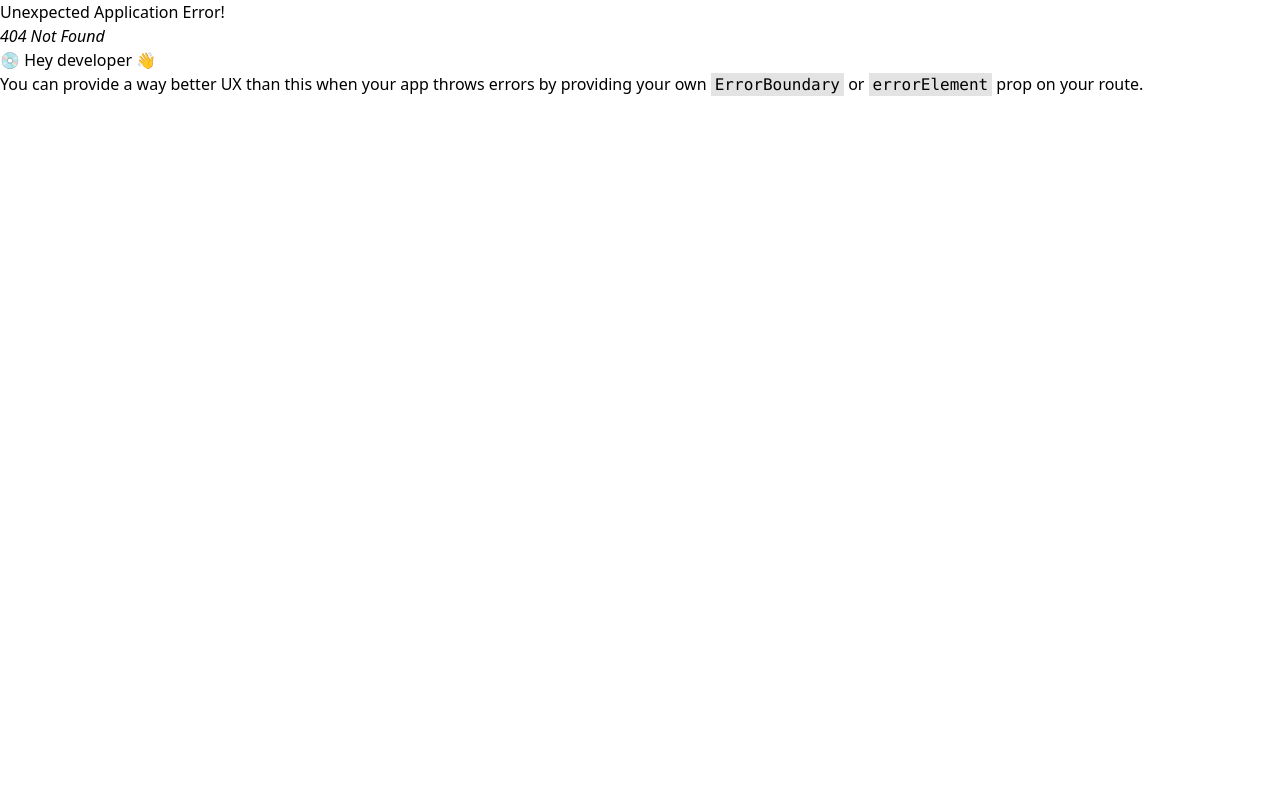
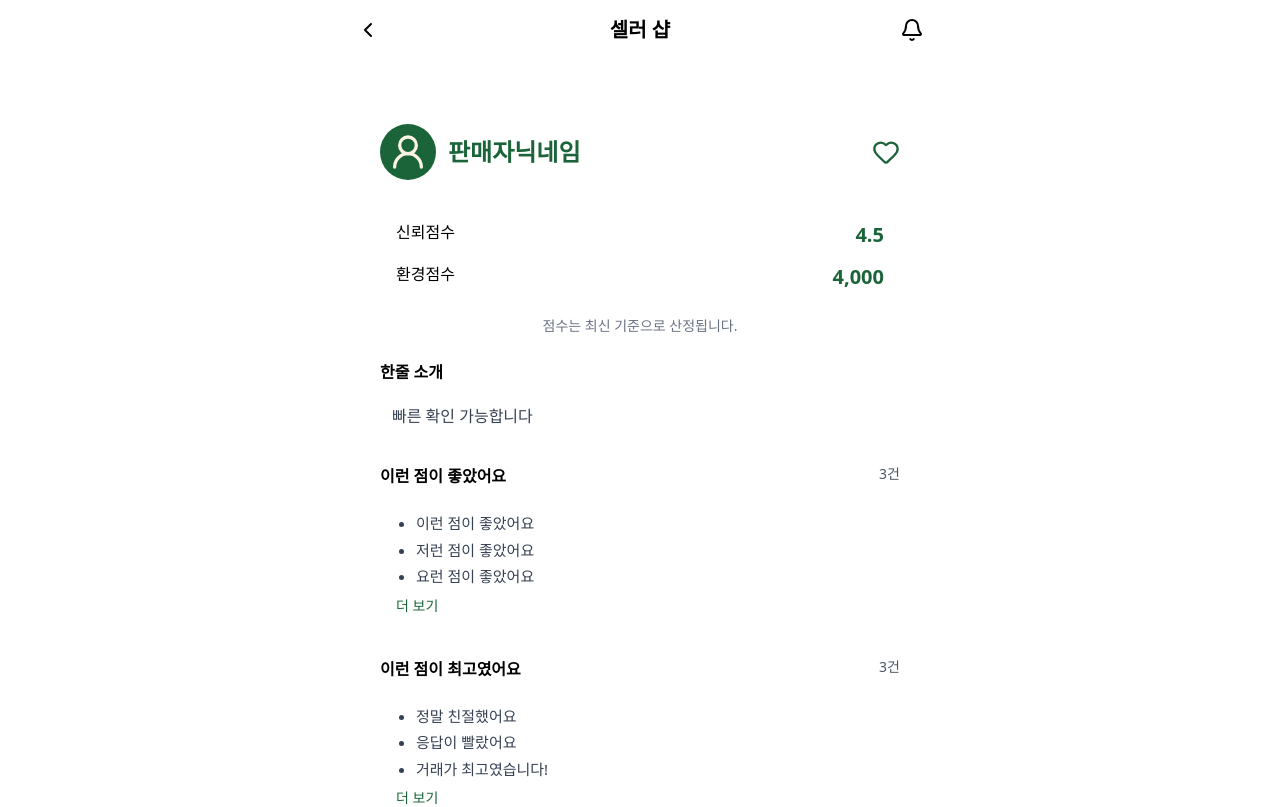
Before and after one commit to zeromarket-react-buds/zeromarket-client, a React (Vite) app: page /sellershop in a window 1280 px wide. Before the commit this address had no page. Shown: the top 807 px of the page. Built offline with nearby package versions, Linux system fonts and the light colour scheme.

Commit message:
[SS-01-01]셀러샵UI

```diff
--- a/src/App.jsx
+++ b/src/App.jsx
@@ -16,6 +16,7 @@ import MyPage from "@/pages/me/MyPage";
 import { AuthProvider } from "@/hooks/AuthContext";
 import MySalesPage from "@/pages/me/MySalesPage";
 import MyPurchasesPage from "@/pages/me/MyPurchasesPage";
+import SellerShopPage from "./pages/sellershop/SellerShop";
 
 const router = createBrowserRouter([
   {
@@ -108,37 +109,17 @@ const router = createBrowserRouter([
         ],
       },
       {
-        path: "login",
-        element: <LoginPage />,
-        handle: {
-          layout: {
-            header: {
-              component: "TitleHeader",
-              props: {
-                type: "detail",
-                title: "로그인",
-              },
-            },
-            footer: {
-              component: "DefaultFooter",
-            },
+        path: "auth",
+        children: [
+          {
+            path: "login",
+            element: <LoginPage />,
           },
-        },
-      },
-      {
-        path: "signup",
-        element: <SignupPage />,
-        handle: {
-          layout: {
-            header: {
-              component: "TitleHeader",
-              props: { type: "detail", title: "회원가입" },
-            },
-            footer: {
-              component: "DefaultFooter",
-            },
+          {
+            path: "signup",
+            element: <SignupPage />,
           },
-        },
+        ],
       },
       // 마이페이지 라우트
       {
@@ -188,6 +169,22 @@ const router = createBrowserRouter([
           },
         ],
       },
+      //셀러샵 페이지 라우터
+      {
+        path: "sellershop",
+        element: <SellerShopPage />,
+        handle: {
+          layout: {
+            header: {
+              component: "TitleHeader",
+              props: { title: "셀러 샵" },
+            },
+            footer: {
+              component: "DefaultFooter",
+            },
+          },
+        },
+      }, //
     ],
   },
 ]);
--- a/src/pages/me/MyPage.jsx
+++ b/src/pages/me/MyPage.jsx
@@ -1,4 +1,4 @@
-import { ChevronLeft, Bell, UserRoundPen, Heart, Pen } from "lucide-react";
+import { UserRound, Heart, Pen } from "lucide-react";
 import Container from "@/components/Container";
 
 export default function MyPage() {
@@ -7,7 +7,7 @@ export default function MyPage() {
       {/* 프로필 */}
       <section className="flex items-center gap-4 mb-6">
         <div className="w-14 h-14 rounded-full flex items-center justify-center bg-brand-green">
-          <UserRoundPen className="text-white" size={30} strokeWidth={2} />
+          <UserRound className="text-brand-ivory size-10" />
         </div>
         <div className="text-lg font-semibold">닉네임 표시란</div>
       </section>
--- /dev/null
+++ b/src/pages/sellershop/SellerShop.jsx
@@ -0,0 +1,140 @@
+import Container from "@/components/Container";
+import { UserRound, Heart } from "lucide-react";
+import ProductCard from "@/components/display/ProductCard";
+import { useEffect, useState } from "react";
+
+const SellerShopPage = () => {
+  // UI 전용 더미 데이터 — 나중에 fetch로 교체 가능
+  const [detail, setDetail] = useState({
+    sellerNickName: "판매자닉네임",
+    trustScore: 4.5,
+    environmentScore: 4000,
+    introduction: "빠른 확인 가능합니다",
+    goodReviews: [
+      "이런 점이 좋았어요",
+      "저런 점이 좋았어요",
+      "요런 점이 좋았어요",
+    ],
+    bestReviews: ["정말 친절했어요", "응답이 빨랐어요", "거래가 최고였습니다!"],
+    products: [
+      {
+        productId: 1,
+        productTitle: "실제로 들어갈 상품명",
+        sellPrice: 20000,
+        thumbnailUrl: "",
+        salesStatus: "RESERVED",
+        liked: false,
+      },
+      {
+        productId: 2,
+        productTitle: "또 다른 상품명",
+        sellPrice: 35000,
+        thumbnailUrl: "",
+        salesStatus: "ON_SALE",
+        liked: false,
+      },
+    ],
+  });
+
+  return (
+    <Container>
+      <div className="px-6 max-w-full mx-auto">
+        {/* ---------- 판매자 프로필 ---------- */}
+        <div className="flex items-center justify-between py-6">
+          <div className="flex items-center gap-3">
+            <div className="w-14 h-14 bg-brand-green rounded-full flex items-center justify-center">
+              <UserRound className="text-brand-ivory size-10" />
+            </div>
+            <span className="font-semibold text-brand-green text-2xl">
+              {detail.sellerNickName}
+            </span>
+          </div>
+
+          <Heart className="size-7 text-brand-green cursor-pointer" />
+        </div>
+
+        {/* ---------- 점수 ---------- */}
+        <div className="border rounded-2xl p-4 mb-2">
+          <div className="flex justify-between mb-3">
+            <span>신뢰점수</span>
+            <span className="text-brand-green font-bold text-[20px]">
+              {detail.trustScore}
+            </span>
+          </div>
+
+          <div className="flex justify-between">
+            <span>환경점수</span>
+            <span className="text-brand-green font-bold text-[20px]">
+              {detail.environmentScore.toLocaleString()}
+            </span>
+          </div>
+        </div>
+
+        <p className="text-sm text-gray-500 text-center mb-6">
+          점수는 최신 기준으로 산정됩니다.
+        </p>
+
+        {/* ---------- 한줄 소개 ---------- */}
+        <div className="mb-6">
+          <h2 className="font-semibold mb-2 text-[16px]">한줄 소개</h2>
+          <div className="border rounded-2xl p-3 text-gray-700 text-[16px]">
+            {detail.introduction}
+          </div>
+        </div>
+
+        {/* ---------- 이런 점이 좋았어요 ---------- */}
+        <div className="mb-6">
+          <div className="flex justify-between mb-2">
+            <span className="font-semibold text-[16px]">
+              이런 점이 좋았어요
+            </span>
+            <span className="text-gray-600 text-sm">
+              {detail.goodReviews.length}건
+            </span>
+          </div>
+
+          <div className="border rounded-2xl p-4">
+            <ul className="list-disc pl-5 text-gray-700 text-[15px] space-y-1">
+              {detail.goodReviews.map((r, i) => (
+                <li key={i}>{r}</li>
+              ))}
+            </ul>
+            <button className="text-brand-green text-sm mt-2">더 보기</button>
+          </div>
+        </div>
+
+        {/* ---------- 이런 점이 최고였어요 ---------- */}
+        <div className="mb-8">
+          <div className="flex justify-between mb-2">
+            <span className="font-semibold text-[16px]">
+              이런 점이 최고였어요
+            </span>
+            <span className="text-gray-600 text-sm">
+              {detail.bestReviews.length}건
+            </span>
+          </div>
+
+          <div className="border rounded-2xl p-4">
+            <ul className="list-disc pl-5 text-gray-700 text-[15px] space-y-1">
+              {detail.bestReviews.map((r, i) => (
+                <li key={i}>{r}</li>
+              ))}
+            </ul>
+            <button className="text-brand-green text-sm mt-2">더 보기</button>
+          </div>
+        </div>
+
+        {/* ---------- 판매 상품 ---------- */}
+        <div className="mb-6">
+          <h3 className="text-lg font-semibold text-gray-800 mb-4">
+            판매 상품
+          </h3>
+
+          <ProductCard products={detail.products} onToggleLike={() => {}} />
+        </div>
+      </div>
+    </Container>
+  );
+};
+
+export default SellerShopPage;
```
Also changed, not shown: 1 other file (tests, documents, lock files or other folders).
